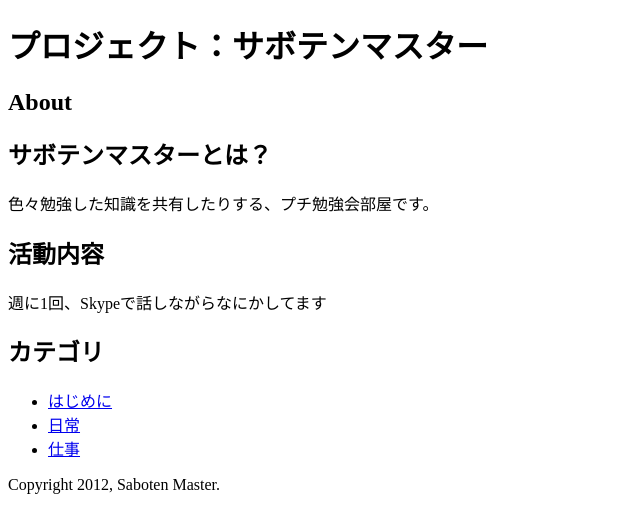
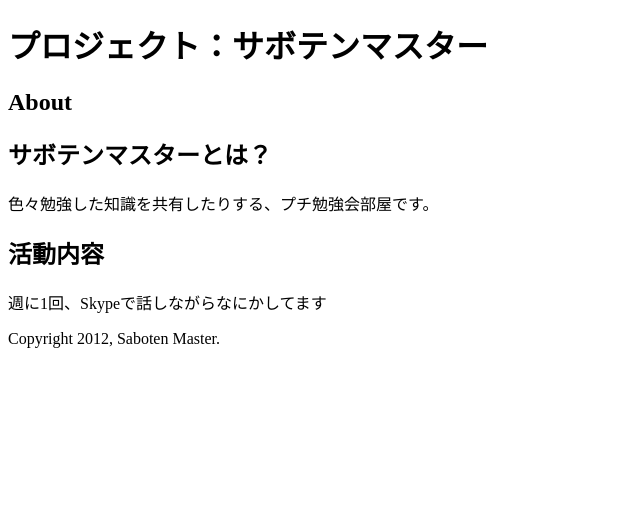
Before and after one commit to SabotenMaster/sabotenmaster.github.com, a plain HTML site: page index.html in a window 1280 px wide. Shown: the whole page, without its empty margins (0-640 px from the left). Drawn offline with Linux system fonts and the light colour scheme.

Commit message:
Update index.html

```diff
--- a/index.html
+++ b/index.html
@@ -23,17 +23,6 @@
     </article>
 </section>
 
-
-<!--ナビゲーション -->
-<nav>
-    <h2>カテゴリ</h2>
-    <ul>
-        <li><a href="#">はじめに</a></li>
-        <li><a href="#">日常</a></li>
-        <li><a href="#">仕事</a></li>
-    </ul>
-</nav>
-
 <!-- フッタ -->
 <footer>
     <p>Copyright 2012, Saboten Master.</p>
```
